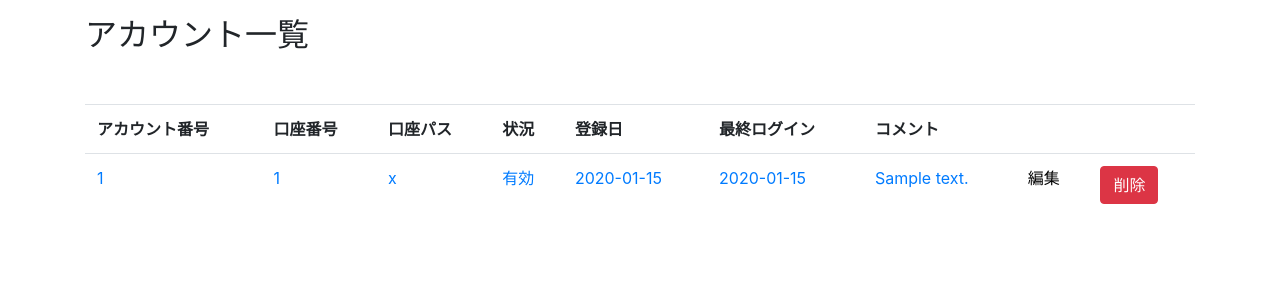
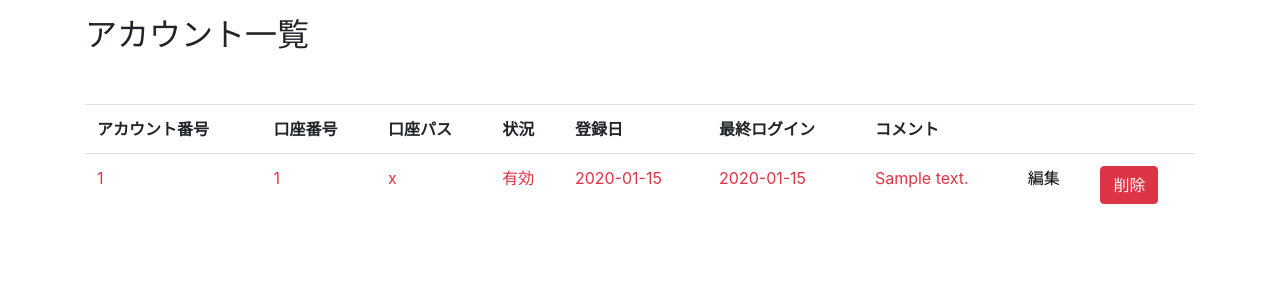
Before and after one commit to var-demiurgos/social-trading, a Django app: page /trade/account/list in a window 1280 px wide. Shown: the top 300 px of the page. Run offline with Django 3.2, Linux system fonts and the light colour scheme; tables that the repository leaves empty hold one stand-in row (values such as "Sample post"); some libraries are stand-ins or nearby versions.

Commit message:
make it better

```diff
--- a/SocialTrade/templates/trade/account.html
+++ b/SocialTrade/templates/trade/account.html
@@ -27,18 +27,19 @@
 		<td><a href="{% url 'trade:delete' pk=item.id %}"><button type="submit" class="btn btn-danger">削除</button></a></td>
     </tr>
     {% endfor %}
+	<div class="new"><a href="{% url 'trade:create' %}"><button type="submit" class="btn btn-primary btn-block">新規</button></a></div>
 	</table>
-	<div class="new"><a href="{% url 'trade:create' %}"><button type="submit" class="btn btn-primary btn-block">新規</button></a></div>
 	<style type="text/css">
 		a{
 			color:#000;
 		}
 		.table{
 			margin-top: 50px;
-			    white-space: pre;
+			white-space: pre;
+			position: relative;
 		}
 		.table__item-A{
-			color: #007bff;
+			color: #dc3545;
 		}
 		.table__item-B{
 			color: #FF69A3;
--- a/SocialTrade/templates/trade/account_form.html
+++ b/SocialTrade/templates/trade/account_form.html
@@ -9,5 +9,4 @@
   			<button type="submit" class="btn btn-primary btn-block">送信</button>
   		</form>
 	</div>
-	{% endif %}
 {% endblock %}
```
